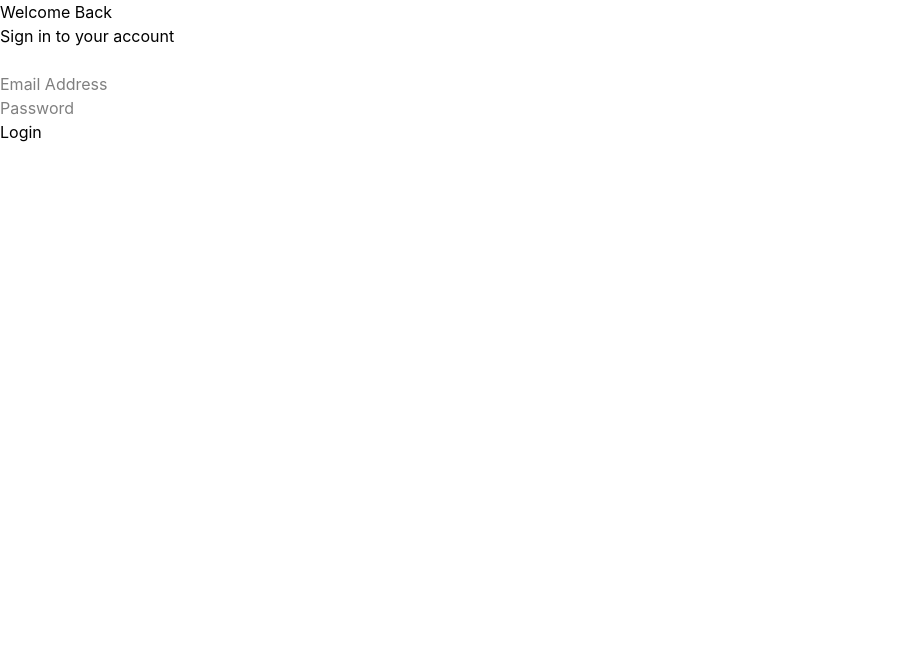
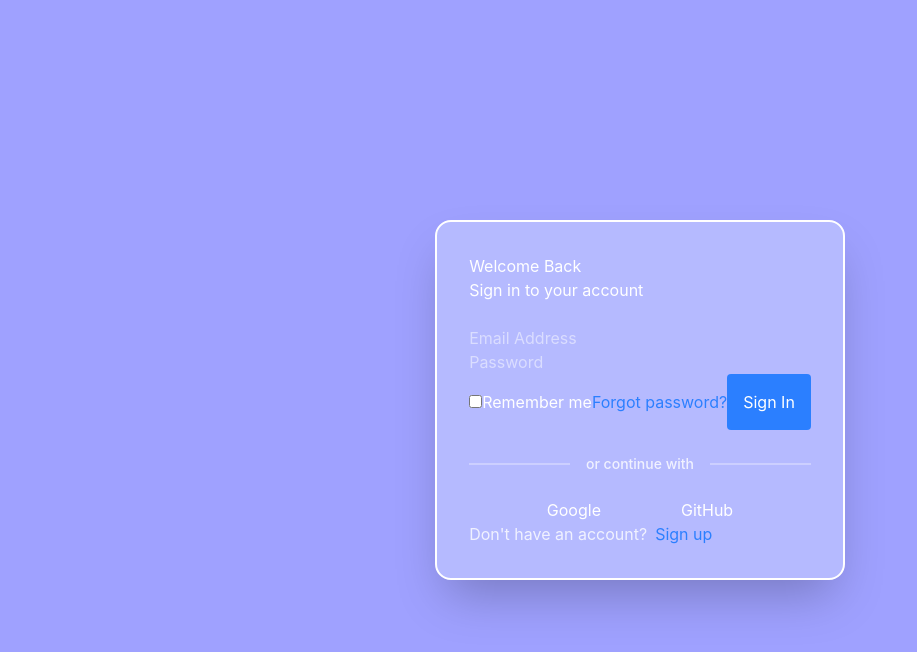
Before and after one commit to iamRjun/flowpro, a React (Vite) app: page / in a window 1280 px wide. Shown: the top 652 px of the page, without its empty margins (0-917 px from the left). Built offline with nearby package versions, Linux system fonts and the light colour scheme.

Commit message:
added all the essentials elements in the form not styled yet

```diff
--- a/src/pages/Login.tsx
+++ b/src/pages/Login.tsx
@@ -1,7 +1,7 @@
 function Login() {
   return (
-    <div>
-      <div>
+    <div className="min-h-screen flex items-center justify-center bg-[#9FA1FF]">
+      <div className="bg-[#B5BAFF] p-8 rounded-2xl text-white shadow-2xl  border-2 border-white">
         <h1>Welcome Back</h1>
         <p>Sign in to your account</p>
         <br />
@@ -9,7 +9,31 @@ function Login() {
         <br />
         <input type="password" id="password" placeholder="Password" />
         <br />
-        <button>Login</button>
+        <label>
+          <input type="checkbox" id="remember" />
+          Remember me
+        </label>
+        <a className="text-blue-500" href="https://www.w3schools.com/">
+          Forgot password?
+        </a>
+        <button className="bg-blue-500 text-white p-4 rounded">Sign In</button>
+        <div className="relative flex items-center my-6">
+          <div className="flex-grow border-t-2 border-white/30"></div>
+          <span className="flex-shrink mx-4 text-white/80 text-sm font-medium">
+            or continue with
+          </span>
+          <div className="flex-grow border-t-2 border-white/30"></div>
+        </div>
+        <div className="flex items-center justify-center gap-20">
+          <button>Google</button>
+          <button>GitHub</button>
+        </div>
+        <div className="flex items-center gap-2">
+          <p className="text-white/80">Don't have an account?</p>
+          <a className="text-blue-500" href="https://www.w3schools.com/">
+            Sign up
+          </a>
+        </div>
       </div>
     </div>
   );
```
